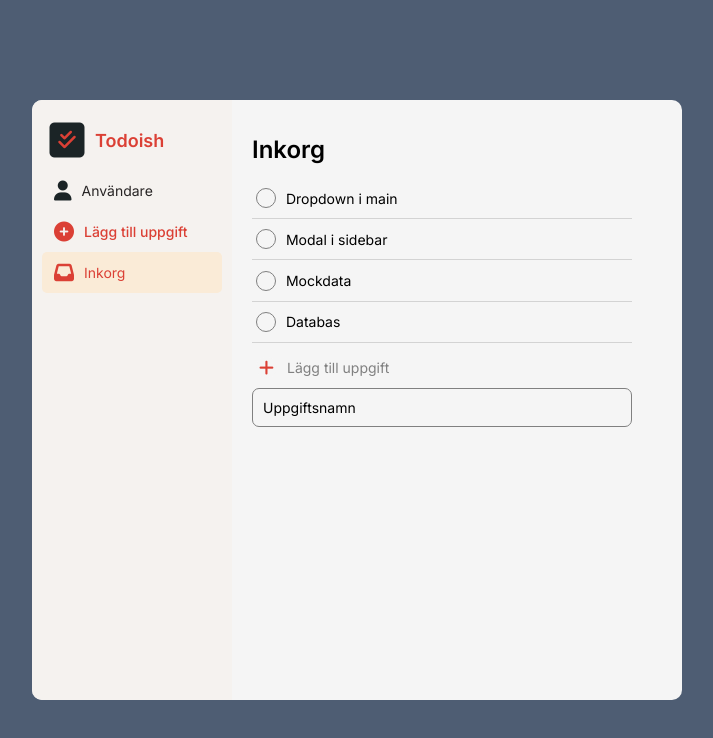
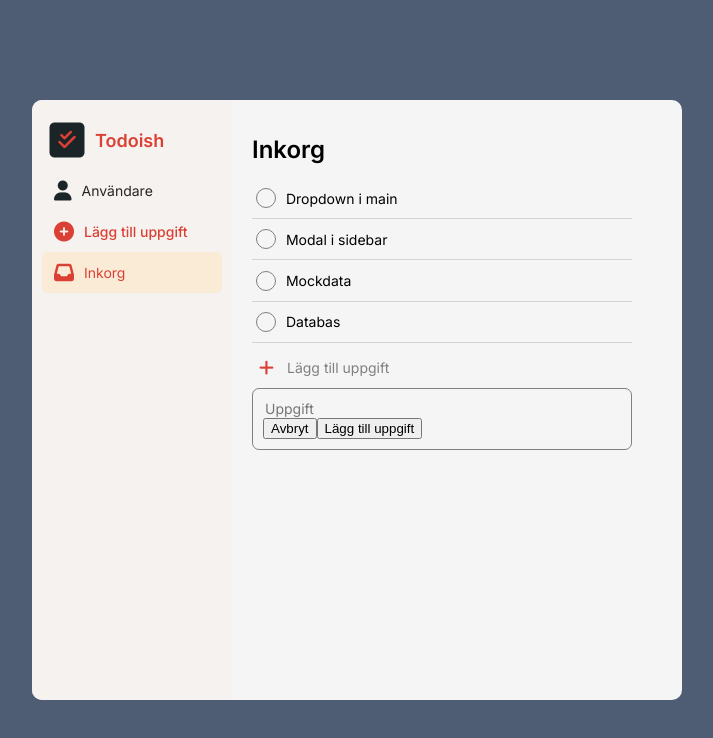
Before and after one commit to helihard/todoish, a React (Vite) app: page / in a window 1280 px wide. Shown: the top 738 px of the page, without its empty margins (283-996 px from the left). Built offline with nearby package versions, Linux system fonts and the light colour scheme; data requests are answered from the project's data file.

Commit message:
preliminary form for adding tasks

```diff
--- a/src/components/AddTaskDropdown.jsx
+++ b/src/components/AddTaskDropdown.jsx
@@ -1,5 +1,30 @@
+import AddTaskForm from "./AddTaskForm.jsx";
+
 function AddTaskDropdown() {
-  return <div id="dropdown">Uppgiftsnamn</div>;
+  const postTodo = async (description) => {
+    try {
+      const response = await fetch("http://localhost:3000/todos/", {
+        method: "POST",
+        headers: {
+          "Content-Type": "application/json",
+        },
+        body: JSON.stringify({
+          description,
+        }),
+      });
+      if (!response.ok) {
+        throw new Error("Det gick inte att lägga till uppgiften");
+      }
+    } catch (error) {
+      console.error(error);
+    }
+  };
+
+  return (
+    <>
+      <AddTaskForm onSubmit={postTodo} />
+    </>
+  );
 }
 
 export default AddTaskDropdown;
--- /dev/null
+++ b/src/components/AddTaskForm.jsx
@@ -0,0 +1,33 @@
+import { useState } from "react";
+
+function AddTaskForm({ onSubmit }) {
+  const [description, setDescription] = useState("");
+
+  function handleSubmit(event) {
+    event.preventDefault();
+
+    onSubmit(description);
+
+    setDescription("");
+  }
+  return (
+    <div id="dropdown">
+      <form onSubmit={handleSubmit}>
+        <input
+          value={description}
+          onChange={(event) => setDescription(event.target.value)}
+          type="text"
+          placeholder="Uppgift"
+          autoFocus
+          required
+        />
+        <div>
+          <button>Avbryt</button>
+          <button type="submit">Lägg till uppgift</button>
+        </div>
+      </form>
+    </div>
+  );
+}
+
+export default AddTaskForm;
--- a/src/index.css
+++ b/src/index.css
@@ -241,3 +241,12 @@ main h1 {
   padding: 10px;
   margin-top: 10px;
 }
+
+#dropdown input {
+  width: 100%;
+  border: none;
+  outline: none;
+  background-color: whitesmoke;
+  font-family: "Inter", sans-serif;
+  font-size: 14px;
+}
```
